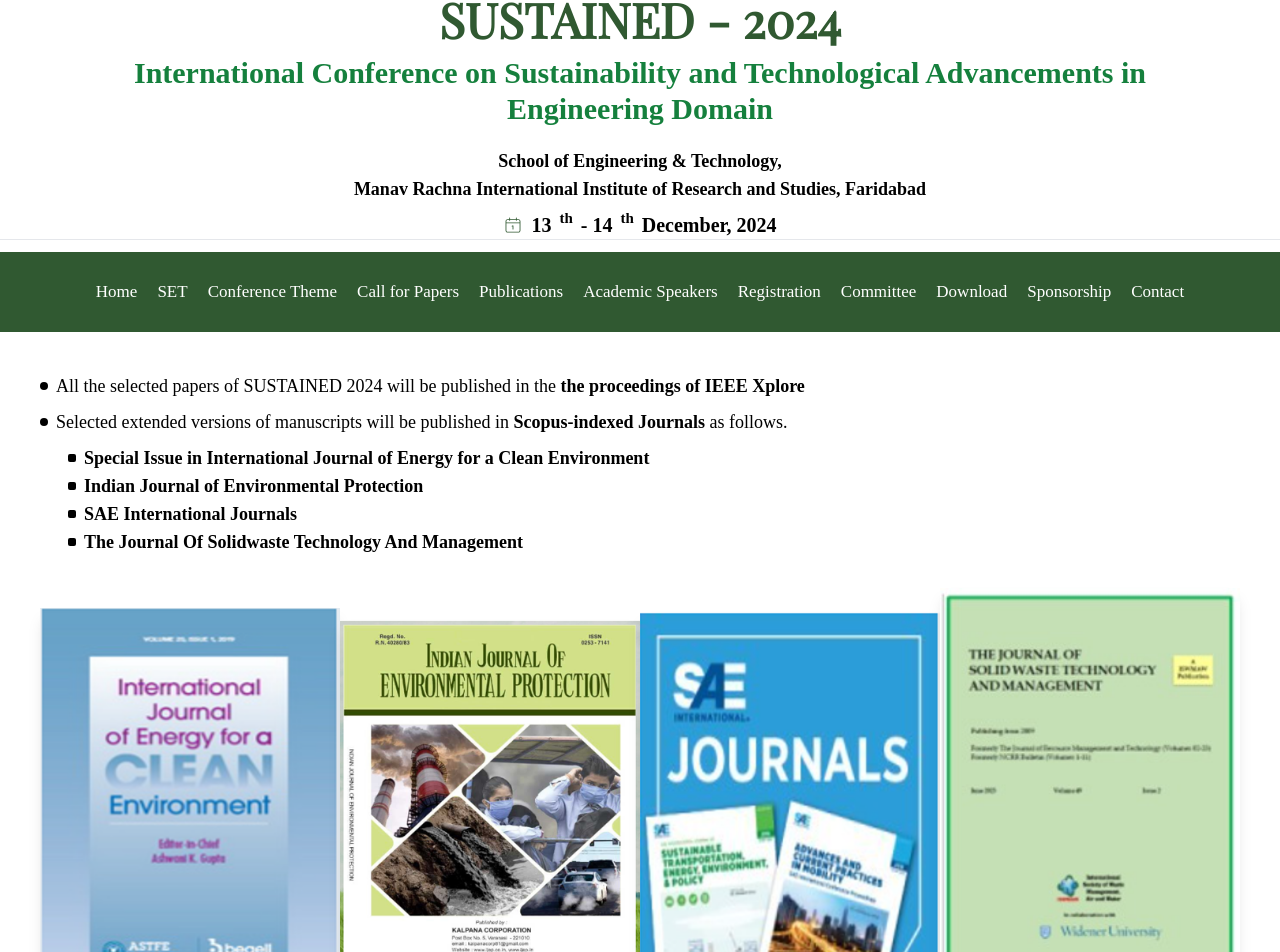
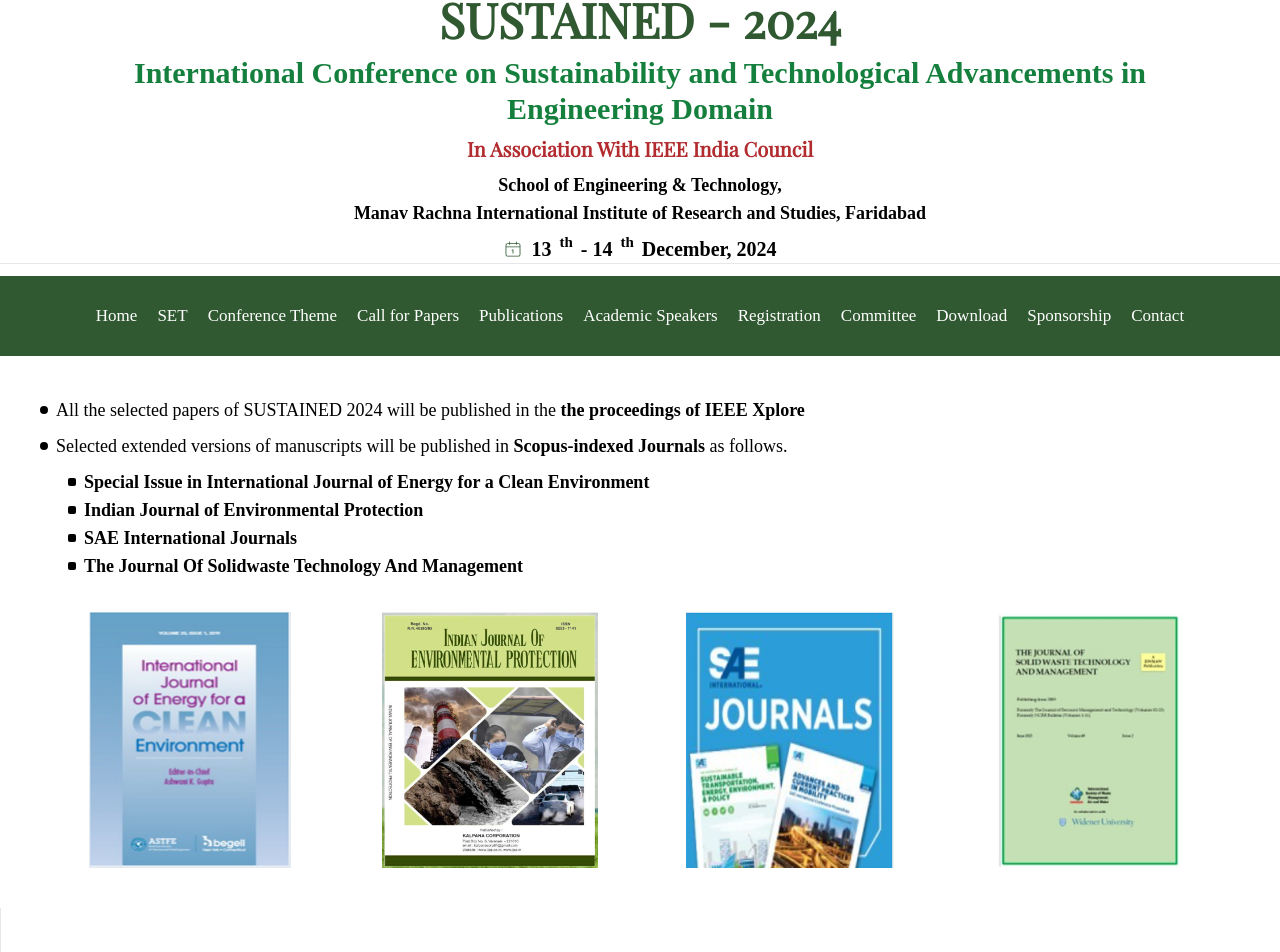
Before and after one commit to sai-ram-kaushik/sustained, a Next.js app: page /publications in a window 1280 px wide. Shown: the part 149-1101 px from the top of the page. Built offline with nearby package versions, Linux system fonts and the light colour scheme.

Commit message:
minor fixes

```diff
--- a/app/call-for-papers/page.jsx
+++ b/app/call-for-papers/page.jsx
@@ -49,7 +49,7 @@
         </div>
 
         <div className="mt-10">
-          <h3>Guidlines</h3>
+          <h3>Guidelines</h3>
           <ol className="flex flex-col gap-2 py-6">{
             guidlines.map((item, index) => (
               <li key={index} className="list-disc">{item}</li>
--- a/app/publications/page.jsx
+++ b/app/publications/page.jsx
@@ -42,40 +42,40 @@
             </div>
           </ul>
           <div className="pb-80 sm:pb-0 mx-auto w-full grid gap-y-4 grid-cols-1 sm:grid-cols-2 lg:gap-y-0 lg:grid-cols-4 py-8">
-            <div className="flex items-center justify-center">
+            <div className="">
               <Image
                 src={'/images/pub-1.png'}
                 width={300}
                 height={300}
                 alt="image"
-                className="shadow-lg"
+                className="max-h-64 object-contain"
               />
             </div>
-            <div className="flex items-center justify-center">
+            <div className="">
               <Image
                 src={'/images/pub-2.png'}
                 width={300}
                 height={300}
                 alt="image"
-                className="shadow-lg"
+                className="max-h-64 object-contain"
               />
             </div>
-            <div className="flex items-center justify-center">
+            <div className="">
               <Image
                 src={'/images/pub-3.png'}
                 width={300}
                 height={300}
                 alt="image"
-                className="shadow-lg"
+                className="max-h-64 object-contain"
               />
             </div>
-            <div className="flex items-center justify-center">
+            <div className="">
               <Image
                 src={'/images/ran.jpg'}
                 width={300}
                 height={300}
                 alt="image"
-                className="shadow-lg"
+                className="max-h-64 object-contain"
               />
             </div>
           </div>
--- a/app/registration/page.jsx
+++ b/app/registration/page.jsx
@@ -24,10 +24,10 @@
         </div>
         <div className="mt-14 justify-center flex text-gray-600 ">
           <table>
-              <tr className="text-lg font-bold text-[#bd202b]">
+              <tr className="text-lg font-bold text-[#b22b2f]">
                 <th>Registration Type</th>
                 <th>Country</th>
-                <th>IEEE Member</th>
+                <th>IEEE/MREI Member</th>
                 <th>Non-IEEE Member</th>
               </tr>
                <tr className="text-black text-md">
--- a/components/Button.jsx
+++ b/components/Button.jsx
@@ -3,7 +3,7 @@
 const Button = ({ title, className }) => {
   return (
     <button
-      className={`px-3 py-2 rounded-full bg-[#be202a] border border-[#be202a] hover:text-primary text-background hover:bg-background duration-500 ${className}`}
+      className={`px-3 py-2 rounded-full bg-[#b22b2f] border border-[#b22b2f] hover:text-primary text-background hover:bg-background duration-500 ${className}`}
     >
       {title}
     </button>
--- a/components/Header.jsx
+++ b/components/Header.jsx
@@ -45,8 +45,9 @@
               <p className='text-green-700 text-3xl font-semibold text-center w-full max-w-6xl'>
                 International Conference on Sustainability and Technological Advancements in Engineering Domain
               </p>
+              <h4 className="text-[#b22b2f]">In Association With IEEE India Council</h4>
               <div className="flex flex-col gap-y-2">
-                <p className="text-center font-semibold text-md  mt-3">
+                <p className="text-center font-semibold text-md ">
                   School of Engineering & Technology,
                   <br />
                   Manav Rachna International Institute of Research and Studies, Faridabad
--- a/data/set.json
+++ b/data/set.json
@@ -13,7 +13,7 @@
 
   "aboutEEE": {
     "title": "Department of Electrical and Electronics Engineering",
-    "content": "Department of Electrical and Electronics Engineering (EEE) was established in 2007 under the aegis of CITM. Manav Rachna International Institute of Research and Studies (MRIIRS, Formerly MRIU), Deemed-to-be-University under section 3 of the UGC Act, 1956, and a NAAC accredited 'A++' Grade Institution, is a continuum of excellence from the Career Institute of Technology and Management (CITM) since 2009. The department strives to impart latest knowledge and skills so as to kindle innovation & creativity among students leading to a progressive career in industry & academia globally. Presently the Department has well equipped laboratories &Centre of Excellences in association with Mitsubishi Electric India (MEI) & and also established the Authorized Training Centre of MEI MRIIRS. The department has adopted a teaching programme to develop in each student the mastery of fundamentals, motivation for learning, intellectual efficacy and self-reliance which provide the best foundation for continuing professional achievement. This shall prepare the students to deal constructively with issues and problems anticipated in the coming decades relevant to the technological development of our country in general and power/ energy sectors in particular",
+    "content": "The Department of Electrical and Electronics Engineering (EEE) was established in 2007 under the aegis of CITM. The department boasts well-equipped laboratories and has signed an MoU with Mitsubishi Electric India (MEI). MEI has established its Authorized Training Centre at MRIIRS, featuring the latest automation technology, including Programmable Logic Controllers, Servo Motors, and Variable Frequency Drives. Regular training sessions are conducted for academicians and industry professionals by trainers from both MEI and MRIIRS. The department's faculty, comprised of highly qualified and experienced professionals from industry and academia, is engaged in research in areas such as Smart Grids, Electric Vehicle Technology, Sustainable Energy, Artificial Intelligence, and Robotics. Faculty members and students have published research papers, secured patents, and completed projects in cutting-edge technological fields.",
     "image": "/department.svg"
   },
 
```
